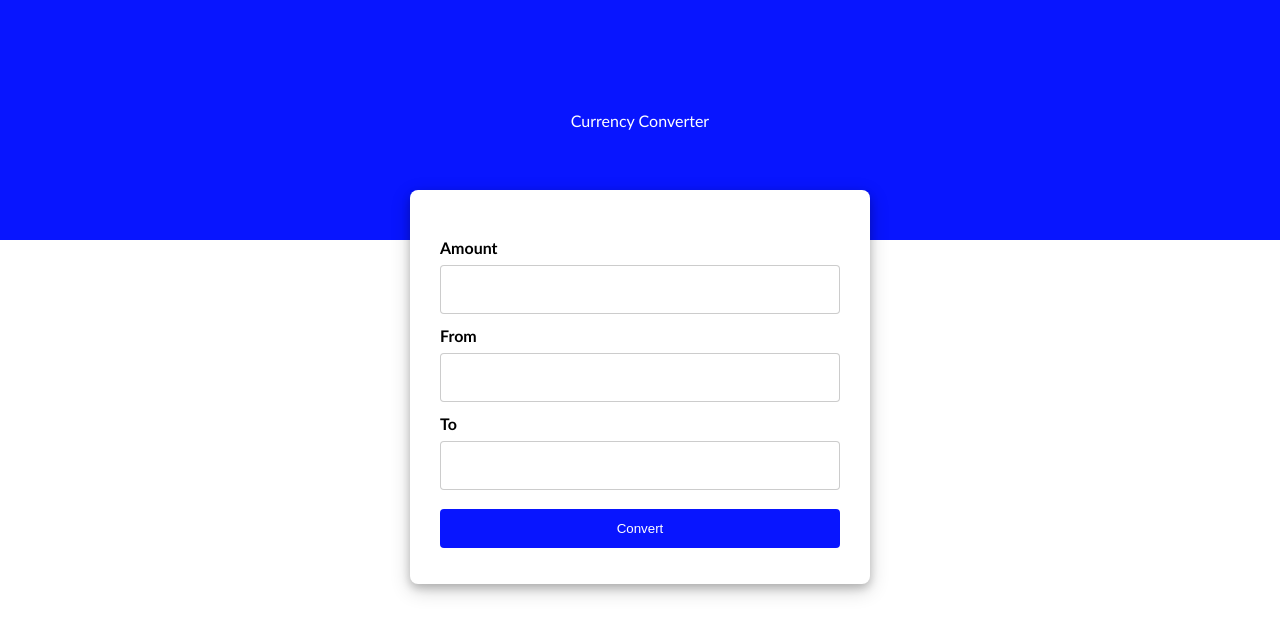
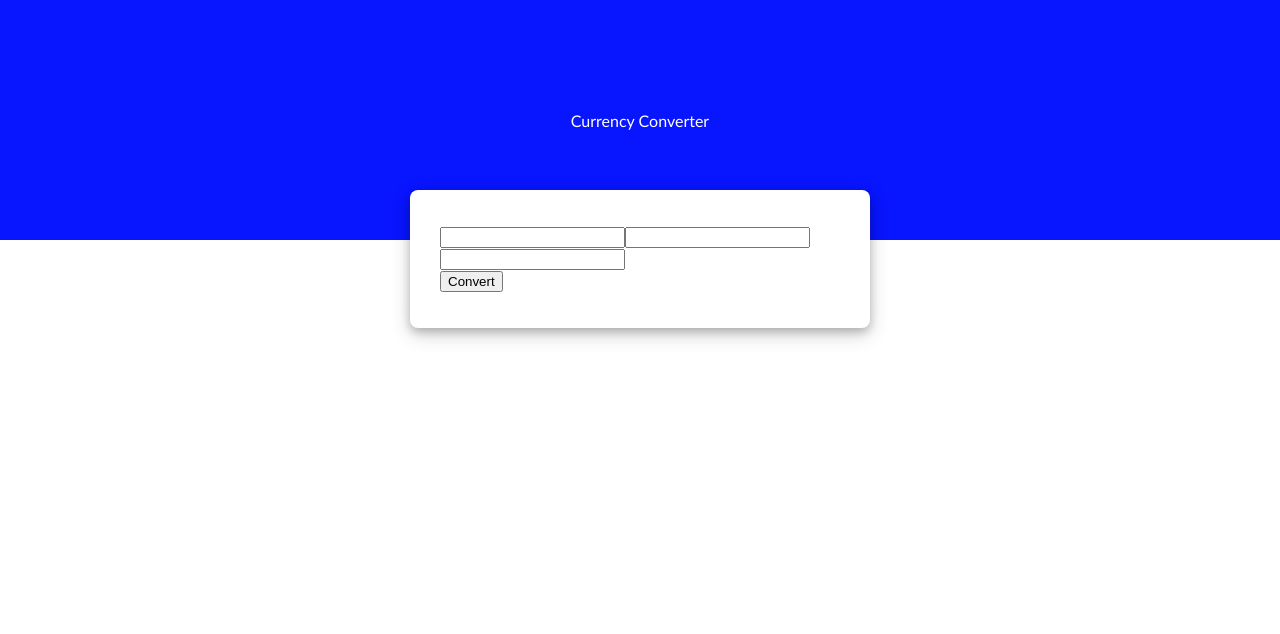
Before and after one commit to meetcleo/frontend-interview, a React (Create React App) app: page / in a window 1280 px wide. Shown: the top 634 px of the page. Built offline with nearby package versions, Linux system fonts and the light colour scheme.

Commit message:
clean slate with a bug

```diff
--- a/src/App.tsx
+++ b/src/App.tsx
@@ -1,9 +1,5 @@
 import React, { useState } from "react";
-import axios from "axios";
-import { ConvertResponse } from "./types";
 import styled from "styled-components";
-import Input from "./components/Input";
-import Button from './components/Button';
 
 function App() {
   const [amount, setAmount] = useState("");
@@ -12,23 +8,8 @@ function App() {
   const [convertedAmount, setConvertedAmount] = useState("");
 
   const convertAmount = async () => {
-    const result = await axios.get<ConvertResponse>(
-      "http://localhost:3002/convert", {
-        params: {
-          from: fromCurrency,
-          to: toCurrency,
-          amount
-        }
-      }
-    );
-
-    result && setConvertedAmount(result.data.convertedAmount.toString());
+    console.log("Implement conversion here");
   };
-
-  const swap = () => {
-    setFromCurrency(toCurrency);
-    setToCurrency(fromCurrency);
-  }
 
   return (
     <div>
@@ -38,24 +19,18 @@ function App() {
 
       <ContentContainer>
         <ConverterContainer>
-          <Input
-            label="Amount"
-            onChange={(value) => setAmount(value)}
+          <input onChange={(e) => setAmount(e.target.value)} value={amount} />
+          <input
+            onChange={(e) => setFromCurrency(e.target.value)}
+            value={fromCurrency}
+          />
+          <input
+            onChange={(e) => setToCurrency(e.target.value)}
             value={amount}
           />
-          <Input
-            label="From"
-            onChange={(value) => setFromCurrency(value)}
-            value={fromCurrency}
-          />
 
-          <Input
-            label="To"
-            onChange={(value) => setToCurrency(value)}
-            value={toCurrency}
-          />
           <br />
-          <Button onClick={convertAmount}>Convert</Button>
+          <button onClick={convertAmount}>Convert</button>
           <span>{convertedAmount}</span>
         </ConverterContainer>
       </ContentContainer>
```
